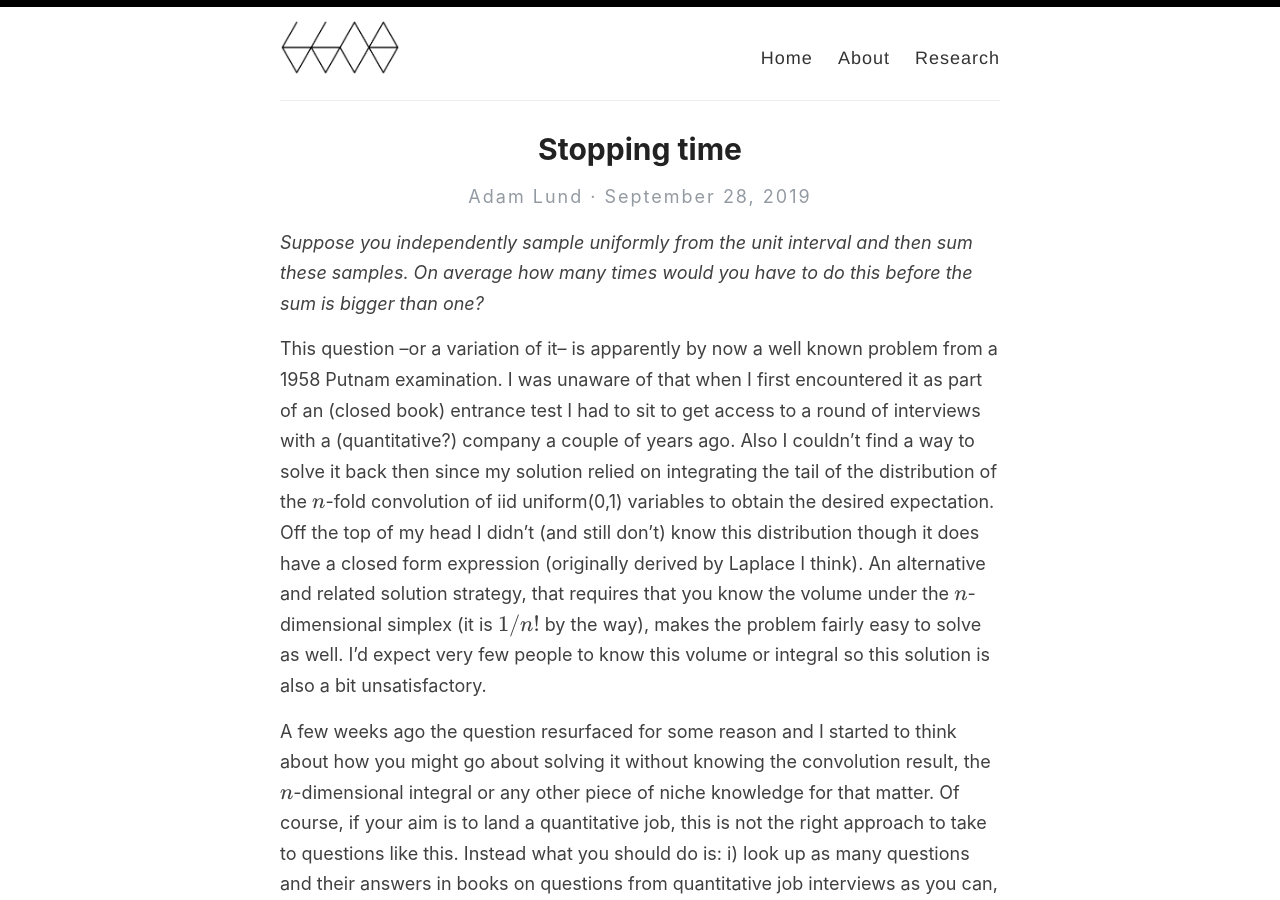
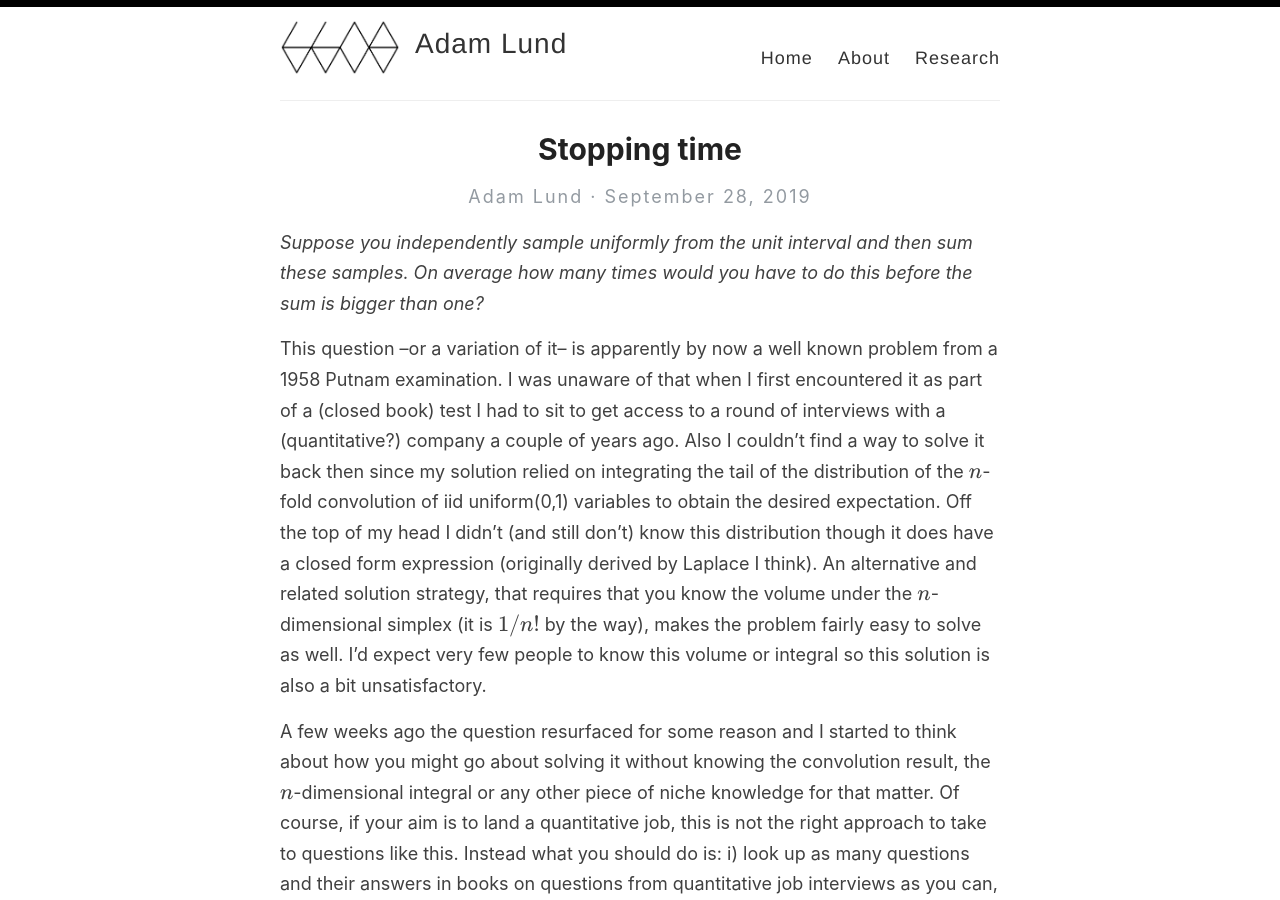
Before and after one commit to adam-lund/adam-lund.github.io, a Jekyll site: the page built from _posts/2019-09-28-Uniform sum problem-.md, in a window 1280 px wide and 900 px high. Built offline with Jekyll 4.4.1, drawn with Linux system fonts in a browser that asks for light colours; formulas are drawn with MathJax 3.

Commit message:
trying my hand

```diff
--- a/_config.yml
+++ b/_config.yml
@@ -3,7 +3,7 @@
 #
 
 # Name of your site (displayed in the header)
-name: null
+name: Adam Lund
 
 # Name of the author
 author: Adam Lund
--- a/_posts/2019-09-28-Uniform sum problem-.md
+++ b/_posts/2019-09-28-Uniform sum problem-.md
@@ -6,7 +6,7 @@ categories:
 
 *Suppose you  independently  sample uniformly from the unit interval and then sum these samples. On average how many times would you have to do this before the sum is  bigger than one?*
 
-This question --or a variation of it-- is apparently by now a well known problem from a 1958 Putnam examination. I was unaware of that when I first encountered it as part of  an (closed book) entrance test I had to sit to get access to a round of interviews with a (quantitative?) company a couple of years ago. Also I couldn't find a way to solve it back then since my solution relied on integrating the tail of the distribution of the $n$-fold convolution of iid uniform(0,1) variables to obtain the desired expectation.  Off the top of my head I didn't (and still don't) know this distribution though it does have a closed form expression (originally derived by Laplace I think). An alternative and related solution strategy, that requires that you know the volume under the $n$-dimensional simplex  (it is $1/n!$ by the way), makes the problem fairly easy to solve as well. I'd expect very few people to know this volume or integral so this solution is also a bit unsatisfactory.
+This question --or a variation of it-- is apparently by now a well known problem from a 1958 Putnam examination. I was unaware of that when I first encountered it as part of  a (closed book) test I had to sit to get access to a round of interviews with a (quantitative?) company a couple of years ago. Also I couldn't find a way to solve it back then since my solution relied on integrating the tail of the distribution of the $n$-fold convolution of iid uniform(0,1) variables to obtain the desired expectation.  Off the top of my head I didn't (and still don't) know this distribution though it does have a closed form expression (originally derived by Laplace I think). An alternative and related solution strategy, that requires that you know the volume under the $n$-dimensional simplex  (it is $1/n!$ by the way), makes the problem fairly easy to solve as well. I'd expect very few people to know this volume or integral so this solution is also a bit unsatisfactory.
 
 A few weeks ago the question resurfaced for some reason and I started to think  about how you might go about solving it without knowing the convolution result, the $n$-dimensional integral or any other piece of niche knowledge for that matter.
 Of course, if your aim is to land a quantitative job, this is not the right approach to take to questions like this. Instead what you should do is: i) look up as many questions and their answers in books on questions from quantitative job interviews as you can, ii) memorize  these questions and answers meticulously  and iii) when asked a question that you remember the solution to, repeat the solution in a way that makes it seem like you are deriving the answer and not regurgitating it and --and this is important-- at the same time makes your interviewer feel superior.
```
